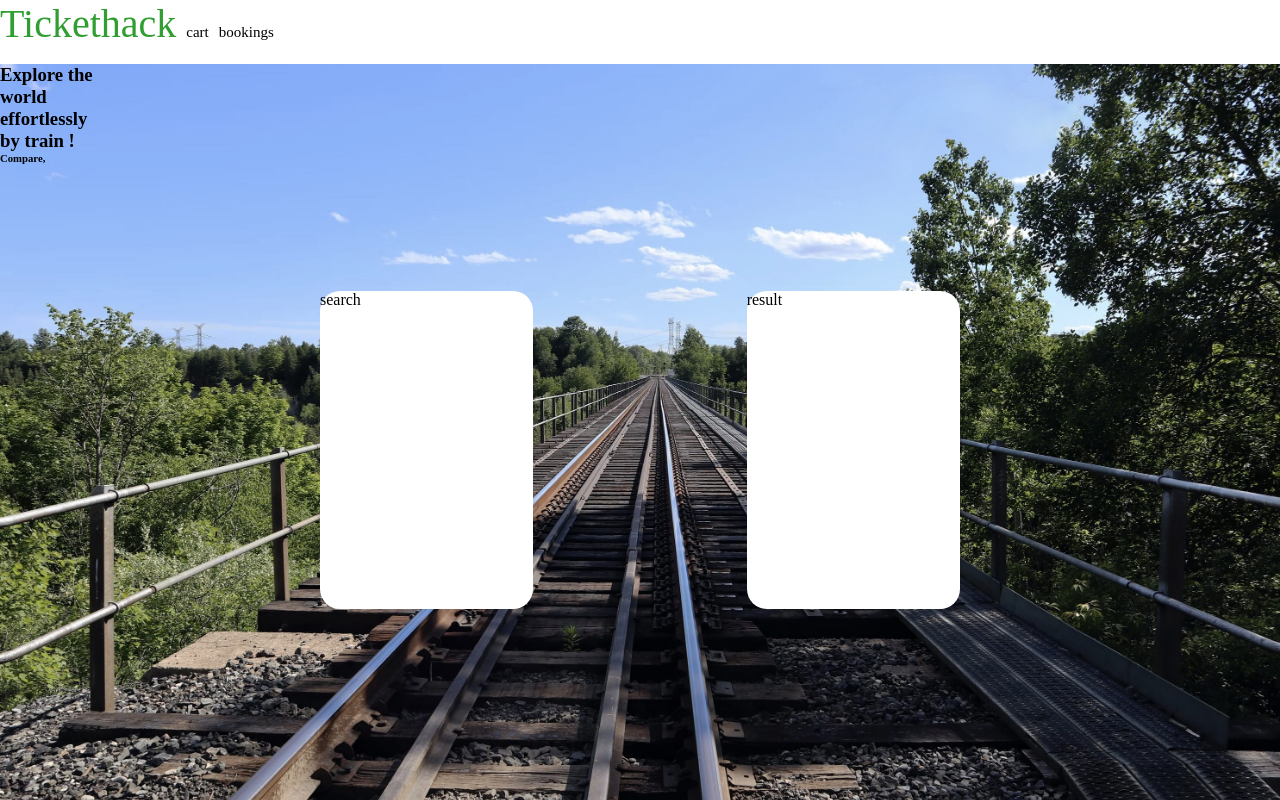
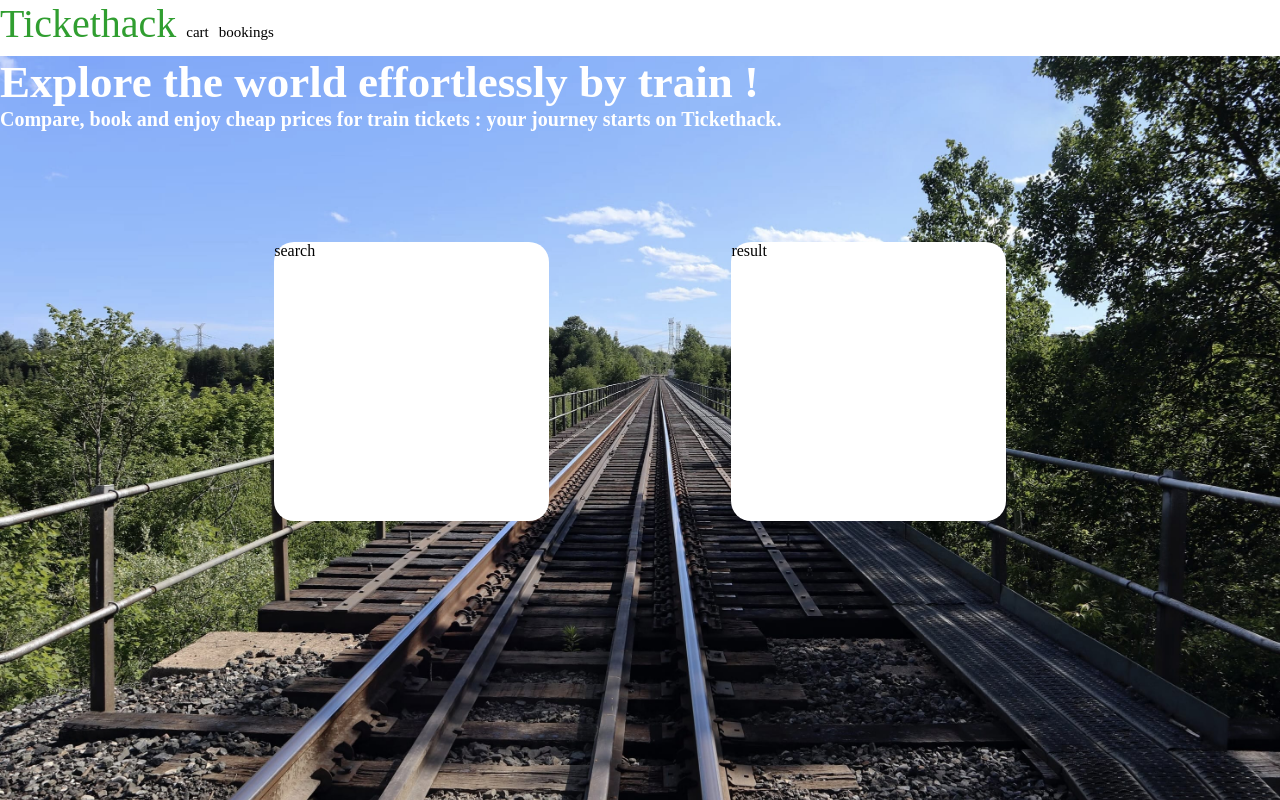
Before and after one commit to Asencia/tickethack-frontend, a plain HTML site: page index.html in a window 1280 px wide. Drawn offline with Linux system fonts and the light colour scheme.

Commit message:
changement taille grid

```diff
--- a/index.html
+++ b/index.html
@@ -15,7 +15,7 @@
         </div>
         <div id="text">
             <h3>Explore the world effortlessly by train !</h3>
-            <h6>Compare, </h6>
+            <h6>Compare, book and enjoy cheap prices for train tickets : your journey starts on Tickethack. </h6>
         </div>
         <div id="search">search</div>
         <div id="result">result</div>
--- a/style.css
+++ b/style.css
@@ -7,8 +7,8 @@
     display : grid;
     height: 100vh;
     width: 100vW;
-    grid-template-rows: repeat(12, 1fr);
-    grid-template-columns: repeat(12, 1fr);
+    grid-template-rows: repeat(14, 1fr);
+    grid-template-columns: repeat(14, 1fr);
     background-image: url(./images/background.jpg);
     background-size: cover;
 }
@@ -18,7 +18,7 @@
     grid-row-start: 1;
     grid-row-end: 2;
     grid-column-start: 1;
-    grid-column-end: 13;
+    grid-column-end: 15;
     font-size: 40px;
 }
 #title {
@@ -31,12 +31,28 @@
     font-size: 15px;
 }
 
+#text {
+    grid-row-start: 2;
+    grid-row-end: 3;
+    grid-column-start: 1;
+    grid-column-end: 15;
+    color: white;
+}
+
+h3{
+    font-size: 45px;
+}
+
+h6{
+    font-size: 20px;
+}
+
 #search {
     background-color: white;
     grid-row-start: 5;
     grid-row-end: 10;
     grid-column-start: 4;
-    grid-column-end: 6;
+    grid-column-end: 7;
     border-radius: 20px;
 }
 
@@ -44,8 +60,8 @@
     background-color: white;
     grid-row-start: 5;
     grid-row-end: 10;
-    grid-column-start: 8;
-    grid-column-end: 10;
+    grid-column-start: 9;
+    grid-column-end: 12;
     border-radius: 20px;
 }
 
```
